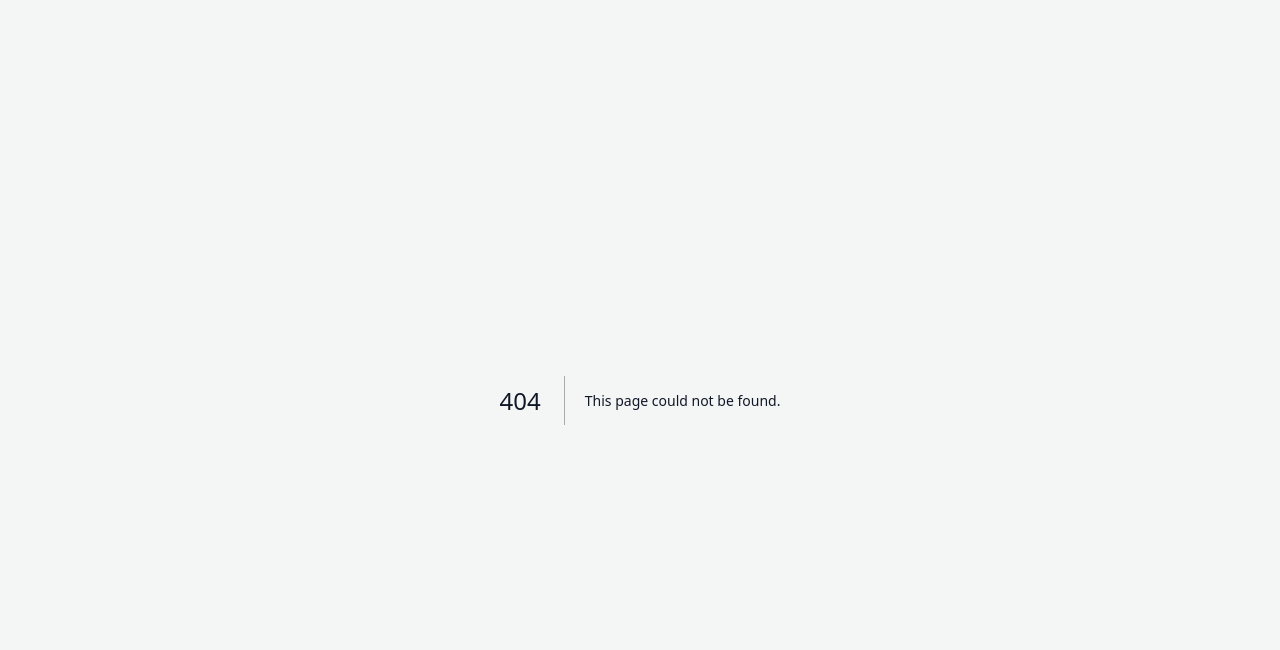
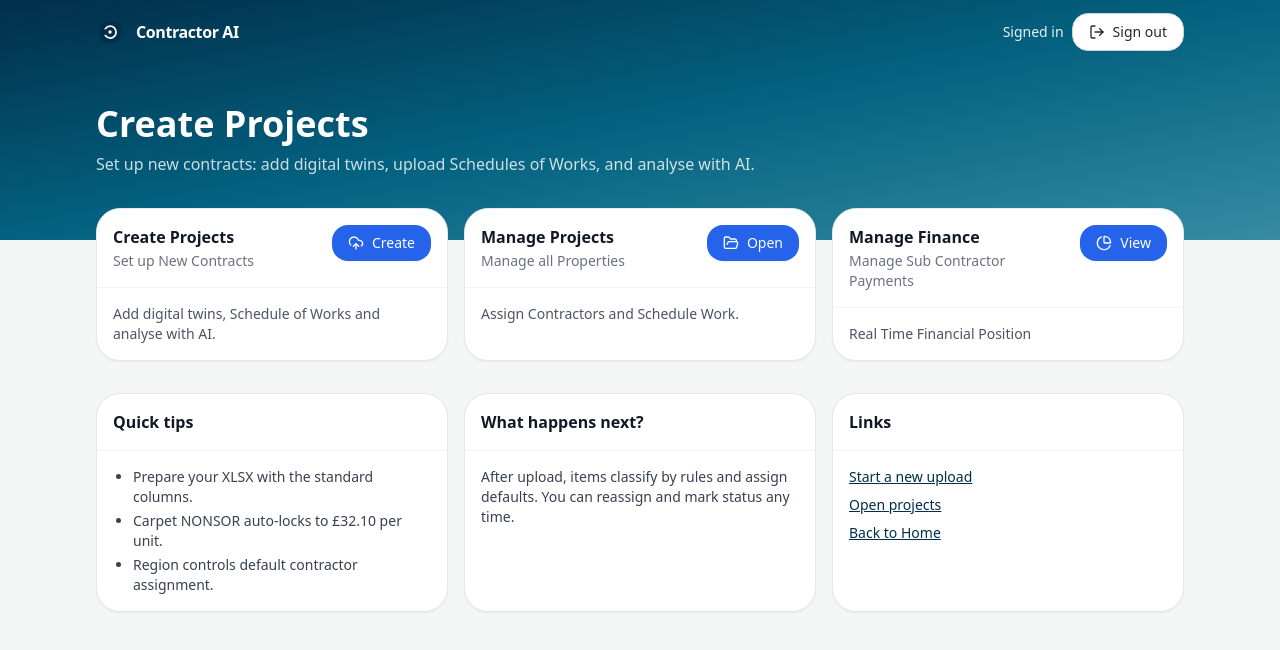
Before and after one commit to mikeherrity1973/contractor-ops, a Next.js app: page /app/create in a window 1280 px wide. Before the commit this address had no page. Shown: the top 650 px of the page. Built offline with nearby package versions, Linux system fonts and the light colour scheme; no server answers.

Commit message:
Create page.tsx

```diff
--- /dev/null
+++ b/app/app/create/page.tsx
@@ -0,0 +1,90 @@
+'use client';
+import React from 'react';
+import { FolderOpen, UploadCloud, PieChart, LogOut } from 'lucide-react';
+import { LinkButton, Button, Card } from '@/components/ui';
+import { supabase } from '@/lib/supabaseClient';
+import Logo from '@/components/Logo';
+
+export default function CreateHome() {
+  return (
+    <div className="min-h-screen">
+      {/* HERO (same gradient + spacing as hub) */}
+      <div className="bg-gradient-to-br from-brand-700 via-brand-600 to-brand-500 text-white">
+        <header className="mx-auto max-w-6xl px-4 sm:px-6 lg:px-8 h-16 flex items-center justify-between">
+          <div className="flex items-center gap-3">
+            <Logo />
+            <span className="font-semibold tracking-tight">Contractor AI</span>
+          </div>
+          <div className="flex items-center gap-2">
+            <span className="hidden sm:block text-sm/none opacity-90">Signed in</span>
+            <Button
+              variant="outline"
+              onClick={async () => { await supabase.auth.signOut(); window.location.href = '/'; }}
+            >
+              <LogOut size={16} />
+              <span className="text-gray-800">Sign out</span>
+            </Button>
+          </div>
+        </header>
+
+        <div className="mx-auto max-w-6xl px-4 sm:px-6 lg:px-8 py-10">
+          <h1 className="text-3xl sm:text-4xl font-semibold">Create Projects</h1>
+          <p className="mt-2 text-white/80 max-w-2xl">
+            Set up new contracts: add digital twins, upload Schedules of Works, and analyse with AI.
+          </p>
+          <div className="h-6" />
+        </div>
+      </div>
+
+      {/* BODY (cards overlap the hero) */}
+      <main className="mx-auto max-w-6xl px-4 sm:px-6 lg:px-8 py-8 space-y-8">
+        <section className="grid grid-cols-1 sm:grid-cols-3 gap-4 -mt-16">
+          <Card
+            title="Create Projects"
+            subtitle="Set up New Contracts"
+            actions={<LinkButton href="/app#upload"><UploadCloud size={16}/> Create</LinkButton>}
+          >
+            <p className="text-sm text-gray-600">Add digital twins, Schedule of Works and analyse with AI.</p>
+          </Card>
+          <Card
+            title="Manage Projects"
+            subtitle="Manage all Properties"
+            actions={<LinkButton href="/app#jobs"><FolderOpen size={16}/> Open</LinkButton>}
+          >
+            <p className="text-sm text-gray-600">Assign Contractors and Schedule Work.</p>
+          </Card>
+          <Card
+            title="Manage Finance"
+            subtitle="Manage Sub Contractor Payments"
+            actions={<LinkButton href="/app#items"><PieChart size={16}/> View</LinkButton>}
+          >
+            <p className="text-sm text-gray-600">Real Time Financial Position</p>
+          </Card>
+        </section>
+
+        {/* Lower row replicated */}
+        <section className="grid grid-cols-1 lg:grid-cols-3 gap-4">
+          <Card title="Quick tips">
+            <ul className="list-disc pl-5 text-sm text-gray-700 space-y-1">
+              <li>Prepare your XLSX with the standard columns.</li>
+              <li>Carpet NONSOR auto-locks to £32.10 per unit.</li>
+              <li>Region controls default contractor assignment.</li>
+            </ul>
+          </Card>
+          <Card title="What happens next?">
+            <p className="text-sm text-gray-700">
+              After upload, items classify by rules and assign defaults. You can reassign and mark status any time.
+            </p>
+          </Card>
+          <Card title="Links">
+            <div className="flex flex-col gap-2 text-sm">
+              <a className="underline text-brand-700" href="/app#upload">Start a new upload</a>
+              <a className="underline text-brand-700" href="/app#jobs">Open projects</a>
+              <a className="underline text-brand-700" href="/app/home">Back to Home</a>
+            </div>
+          </Card>
+        </section>
+      </main>
+    </div>
+  );
+}
```
